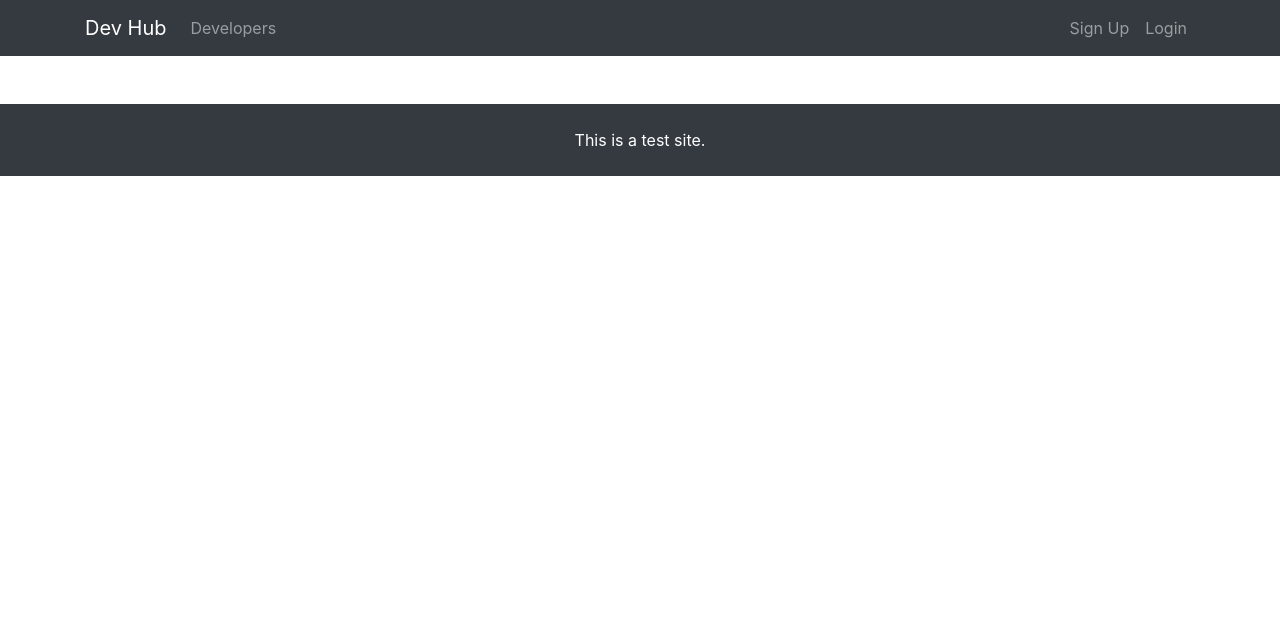
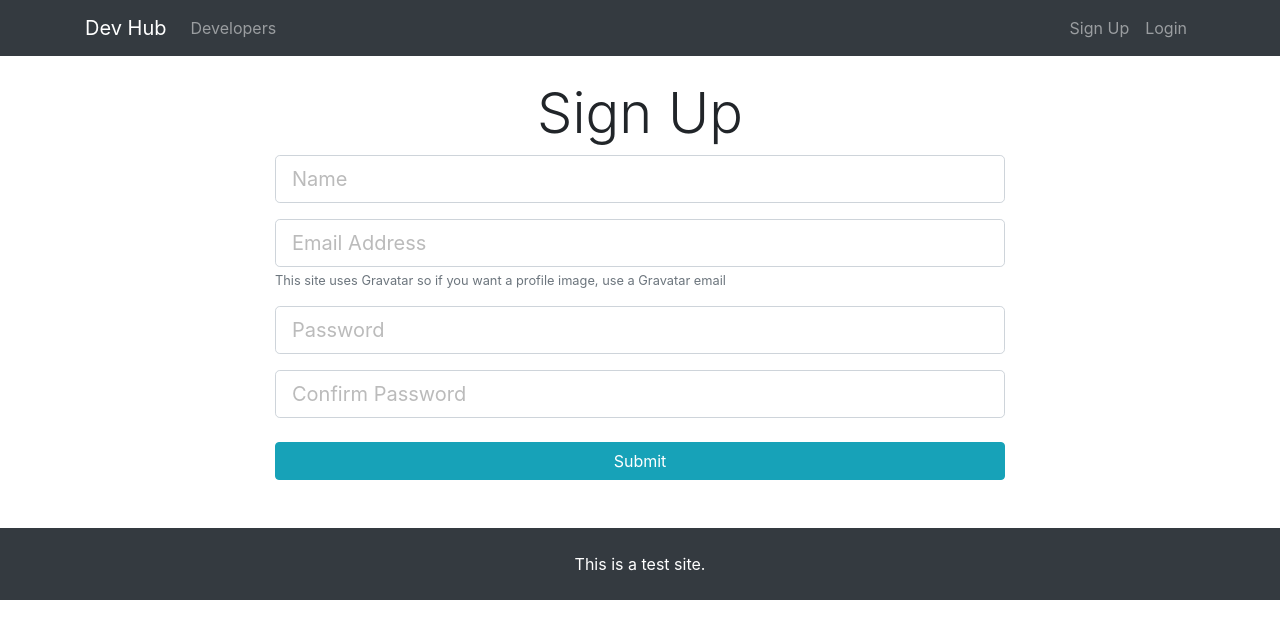
Before and after one commit to QiongXM/node-react, a React (Create React App) app in the folder client/: page /register in a window 1280 px wide. Shown: the top 638 px of the page. Built offline with nearby package versions, Linux system fonts and the light colour scheme.

Commit message:
Add login and register

```diff
--- a/client/src/App.js
+++ b/client/src/App.js
@@ -4,6 +4,8 @@
 import Navbar from './components/layout/Navbar';
 import Footer from './components/layout/Footer';
 import Landing from './components/layout/Landing';
+import Register from './components/auth/Register';
+import Login from './components/auth/Login';
 
 import './App.css';
 import 'bootstrap/dist/css/bootstrap.min.css';
@@ -16,6 +18,8 @@
           <Navbar />
           <Switch>
             <Route exact path="/" component={Landing} />
+            <Route exact path="/register" component={Register} />
+            <Route exact path="/login" component={Login} />
           </Switch>
           <Footer />
         </div>
--- /dev/null
+++ b/client/src/components/auth/Login.js
@@ -0,0 +1,9 @@
+import React, { Component } from 'react';
+
+class Login extends Component {
+  render() {
+    return <h1>Login</h1>;
+  }
+}
+
+export default Login;
--- /dev/null
+++ b/client/src/components/auth/Register.js
@@ -0,0 +1,57 @@
+import React, { Component } from 'react';
+
+class Register extends Component {
+  render() {
+    return (
+      <div className="register">
+        <div className="container">
+          <div className="row">
+            <div className="col-md-8 m-auto">
+              <h1 className="display-4 text-center">Sign Up</h1>
+              <form>
+                <div className="form-group">
+                  <input
+                    className="form-control form-control-lg"
+                    type="text"
+                    placeholder="Name"
+                    name="name"
+                  />
+                </div>
+                <div className="form-group">
+                  <input
+                    className="form-control form-control-lg"
+                    type="email"
+                    placeholder="Email Address"
+                    name="email"
+                  />
+                  <small className="form-text text-muted">
+                    This site uses Gravatar so if you want a profile image, use
+                    a Gravatar email
+                  </small>
+                </div>
+                <div className="form-group">
+                  <input
+                    className="form-control form-control-lg"
+                    type="password"
+                    placeholder="Password"
+                    name="password"
+                  />
+                </div>
+                <div className="form-group">
+                  <input
+                    className="form-control form-control-lg"
+                    type="password"
+                    placeholder="Confirm Password"
+                    name="password2"
+                  />
+                </div>
+                <input type="submit" className="btn btn-info btn-block mt-4" />
+              </form>
+            </div>
+          </div>
+        </div>
+      </div>
+    );
+  }
+}
+export default Register;
--- a/client/src/components/layout/Landing.js
+++ b/client/src/components/layout/Landing.js
@@ -1,4 +1,5 @@
 import React, { Component } from 'react';
+import { Link } from 'react-router-dom';
 
 class Landing extends Component {
   render() {
@@ -15,12 +16,12 @@
                   developers and more.
                 </p>
                 <hr />
-                <a href="register" className="btn btn-lg btn-info mr-2">
+                <Link to="/register" className="btn btn-lg btn-info mr-2">
                   Sign Up
-                </a>
-                <a href="login" className="btn btn-lg btn-light">
+                </Link>
+                <Link to="/login" className="btn btn-lg btn-light">
                   Login
-                </a>
+                </Link>
               </div>
             </div>
           </div>
--- a/client/src/components/layout/Navbar.js
+++ b/client/src/components/layout/Navbar.js
@@ -30,14 +30,14 @@
 
             <ul className="navbar-nav ml-auto">
               <li className="nav-item">
-                <a className="nav-link" href="signup">
+                <Link className="nav-link" to="/register">
                   Sign Up
-                </a>
+                </Link>
               </li>
               <li className="nav-item">
-                <a className="nav-link" href="login">
+                <Link className="nav-link" to="/login">
                   Login
-                </a>
+                </Link>
               </li>
             </ul>
           </div>
```
